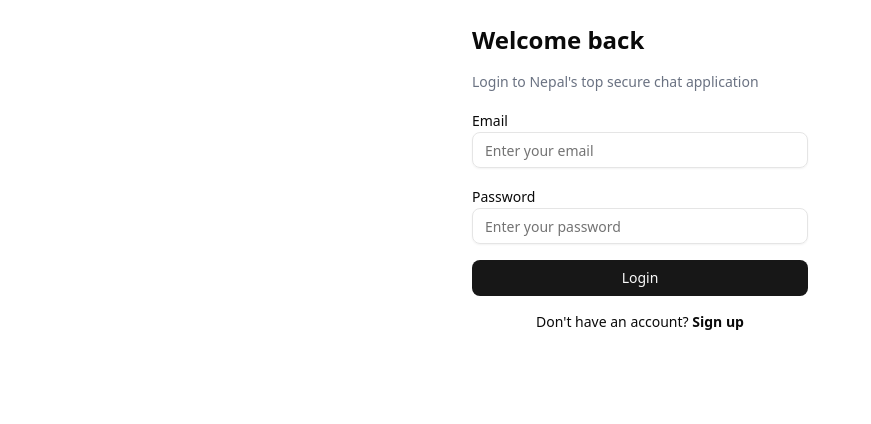
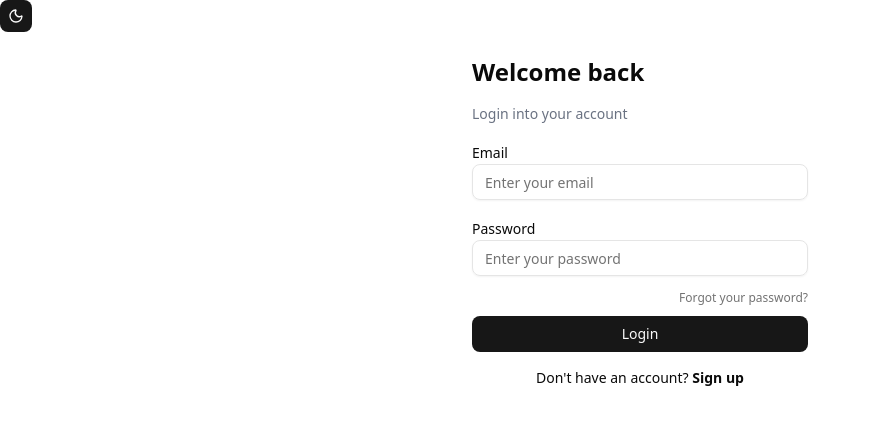
Before and after one commit to mysteryman123456/gin_chat_frontend, a Next.js app: page /login in a window 1280 px wide. Shown: the top 424 px of the page, without its empty margins (0-871 px from the left). Built offline with nearby package versions, Linux system fonts and the light colour scheme.

Commit message:
Final code pushed, forgot what i did

```diff
--- a/app/(auth)/forgot-password/page.tsx
+++ b/app/(auth)/forgot-password/page.tsx
@@ -8,9 +8,12 @@ import {
 import { Button } from "@/components/ui/button";
 import { zodResolver } from "@hookform/resolvers/zod";
 import Link from "next/link";
+import { useRouter } from "next/navigation";
 import { useForm } from "react-hook-form";
 
 export default function ForgotPassword() {
+  const { push } = useRouter();
+
   const {
     register,
     handleSubmit,
@@ -20,19 +23,18 @@ export default function ForgotPassword() {
   });
 
   const onSubmit = (data: ForgotPasswordSchemaType) => {
-    console.log(data);
+    push(`/reset-password?email=${data.email}`);
   };
 
   return (
     <form
       onSubmit={handleSubmit(onSubmit)}
-      className="bg-white max-w-sm mx-auto space-y-4 p-6"
+      className="max-w-sm mx-auto space-y-4 p-6"
     >
       <h2 className="text-2xl font-semibold">Forgot Password</h2>
 
       <p className="text-sm text-gray-500">
-        Enter your registered email. We'll send you an OTP to reset your
-        password.
+        We'll send you an OTP to reset your password.
       </p>
 
       <FormInput
--- a/app/(auth)/login/page.tsx
+++ b/app/(auth)/login/page.tsx
@@ -22,13 +22,12 @@ export default function Login() {
 
   return (
     <form
+      autoComplete="off"
       onSubmit={handleSubmit(onSubmit)}
-      className="bg-white max-w-sm mx-auto space-y-4 p-6"
+      className=" max-w-sm mx-auto space-y-4 p-6"
     >
       <h2 className="text-2xl font-semibold">Welcome back</h2>
-      <p className="text-sm text-gray-500">
-        Login to Nepal&apos;s top secure chat application
-      </p>
+      <p className="text-sm text-gray-500">Login into your account</p>
 
       <FormInput
         type="email"
@@ -46,11 +45,17 @@ export default function Login() {
         error={errors.password}
       />
 
+      <p className="-mt-2 mb-2 text-right">
+        <Link href="/forgot-password" className="text-xs text-muted-foreground">
+          Forgot your password?
+        </Link>
+      </p>
+
       <Button className="w-full">Login</Button>
 
       <p className="text-center text-sm">
-        Don&apos;t have an account?{" "}
-        <Link href={"/signup"} className="font-semibold cursor-pointer">
+        Don't have an account?{" "}
+        <Link href="/signup" className="font-semibold cursor-pointer">
           Sign up
         </Link>
       </p>
--- a/app/(auth)/reset-password/page.tsx
+++ b/app/(auth)/reset-password/page.tsx
@@ -26,7 +26,7 @@ export default function ResetPassword() {
   return (
     <form
       onSubmit={handleSubmit(onSubmit)}
-      className="bg-white max-w-sm mx-auto space-y-3 p-6"
+      className=" max-w-sm mx-auto space-y-3 p-6"
     >
       <h2 className="text-2xl font-semibold">Reset Password</h2>
 
@@ -58,8 +58,8 @@ export default function ResetPassword() {
       <Button className="w-full">Reset</Button>
 
       <p className="text-center text-sm">
-        Remember your password?{" "}
-        <Link href="/login" className="font-semibold">
+        Remember your password?
+        <Link href="/login" className="ml-1 font-semibold">
           Login
         </Link>
       </p>
--- a/app/(auth)/signup/page.tsx
+++ b/app/(auth)/signup/page.tsx
@@ -25,7 +25,7 @@ export default function SignUp() {
   return (
     <form
       onSubmit={handleSubmit(onSubmit)}
-      className="bg-white max-w-sm mx-auto space-y-4 p-6"
+      className=" max-w-sm mx-auto space-y-4 p-6"
     >
       <h2 className="text-2xl font-semibold">Create your account</h2>
       <p className="text-sm text-gray-500">
--- a/app/_components/FormInput/index.tsx
+++ b/app/_components/FormInput/index.tsx
@@ -11,9 +11,9 @@ interface Props extends InputHTMLAttributes<HTMLInputElement> {
 
 export default function FormInput({ label, error, ...props }: Props) {
   return (
-    <div className="space-y-1">
+    <div>
       <label className="text-sm font-medium">{label}</label>
-      <Input {...props} />
+      <Input autoComplete="off" {...props} />
       {error && <p className="text-sm text-red-700">{error.message}</p>}
     </div>
   );
--- /dev/null
+++ b/app/_components/Navbar/index.tsx
@@ -0,0 +1,15 @@
+"use client";
+import useTheme from "@/app/hooks/useTheme";
+import { Button } from "@/components/ui/button";
+import { Moon, Sun } from "lucide-react";
+
+export default function Navbar() {
+  const { theme, toggleTheme } = useTheme();
+  return (
+    <nav>
+      <Button onClick={toggleTheme} size={"icon-sm"}>
+        {theme === "dark" ? <Sun /> : <Moon />}
+      </Button>
+    </nav>
+  );
+}
--- a/app/_providers/ThemeProvider.tsx
+++ b/app/_providers/ThemeProvider.tsx
@@ -18,15 +18,17 @@ export default function ThemeProvider({
 }) {
   const [theme, setTheme] = useState<Theme>("light");
   useEffect(() => {
-    const themeValue = localStorage.getItem("theme");
-    if (!themeValue || !["light", "dark"].includes(themeValue)) {
+    const storedTheme = localStorage.getItem("theme");
+    if (storedTheme === "light" || storedTheme === "dark") {
+      setTheme(storedTheme);
+    } else {
       setTheme("light");
     }
-    setTheme(theme);
   }, []);
   useEffect(() => {
     document.body.classList.remove("dark", "light");
     document.body.classList.add(theme);
+    localStorage.setItem("theme", theme);
   }, [theme]);
   const toggleTheme = () => {
     setTheme((prev) => (prev === "light" ? "dark" : "light"));
--- a/app/layout.tsx
+++ b/app/layout.tsx
@@ -2,6 +2,7 @@ import type { Metadata } from "next";
 import { Geist, Geist_Mono } from "next/font/google";
 import "./globals.css";
 import ThemeProvider from "./_providers/ThemeProvider";
+import Navbar from "./_components/Navbar";
 
 const geistSans = Geist({
   variable: "--font-geist-sans",
@@ -28,7 +29,10 @@ export default function RootLayout({
       <body
         className={`${geistSans.variable} ${geistMono.variable} antialiased`}
       >
-        <ThemeProvider>{children}</ThemeProvider>
+        <ThemeProvider>
+          <Navbar />
+          {children}
+        </ThemeProvider>
       </body>
     </html>
   );
--- a/app/page.tsx
+++ b/app/page.tsx
@@ -1,4 +1,4 @@
 "use client";
 export default function page() {
-  return <></>;
+  return <h2>Welcome ot home page of gin chat</h2>;
 }
```
Also changed, not shown: components/ui/input.tsx (+4 -4 lines).
